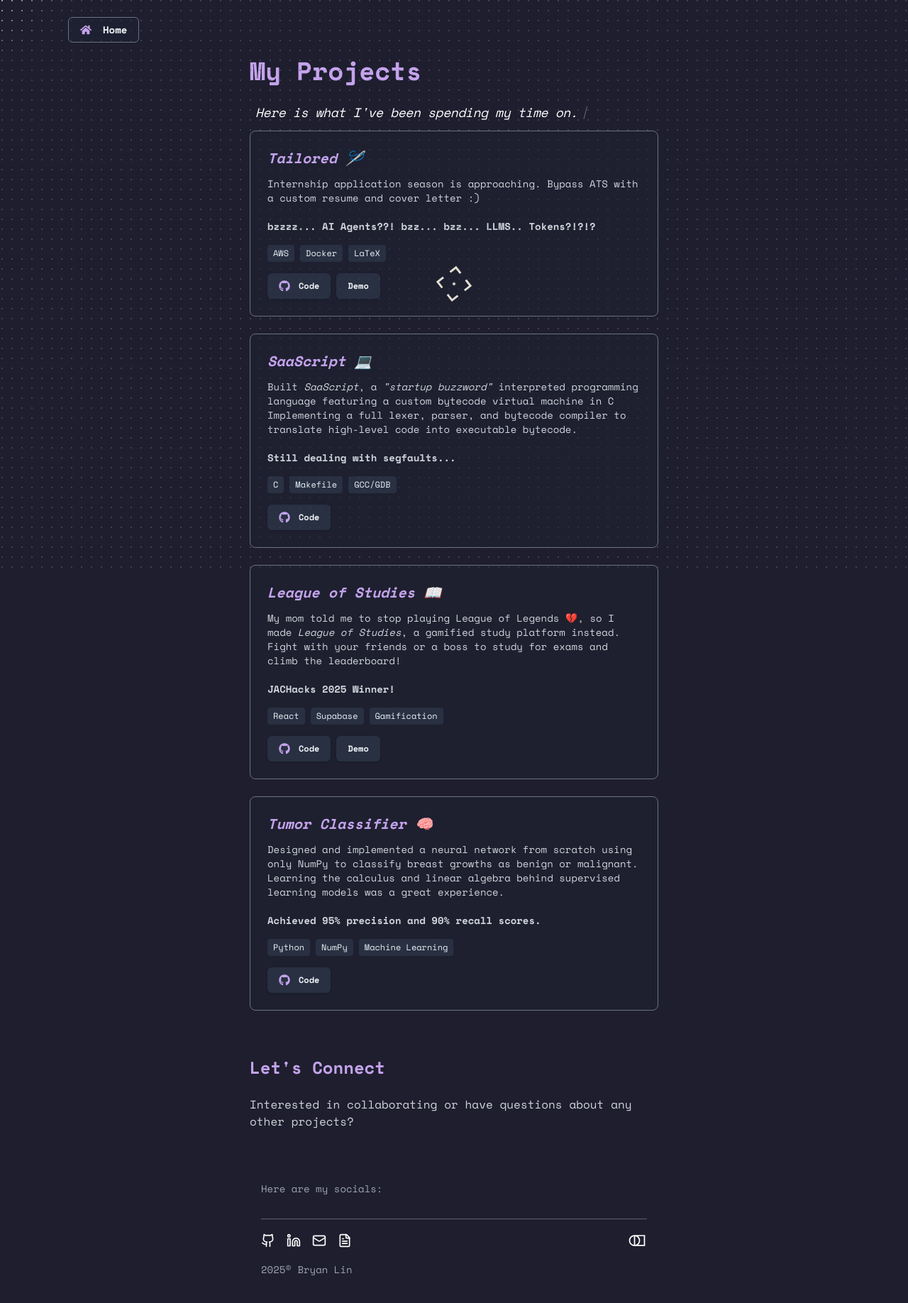
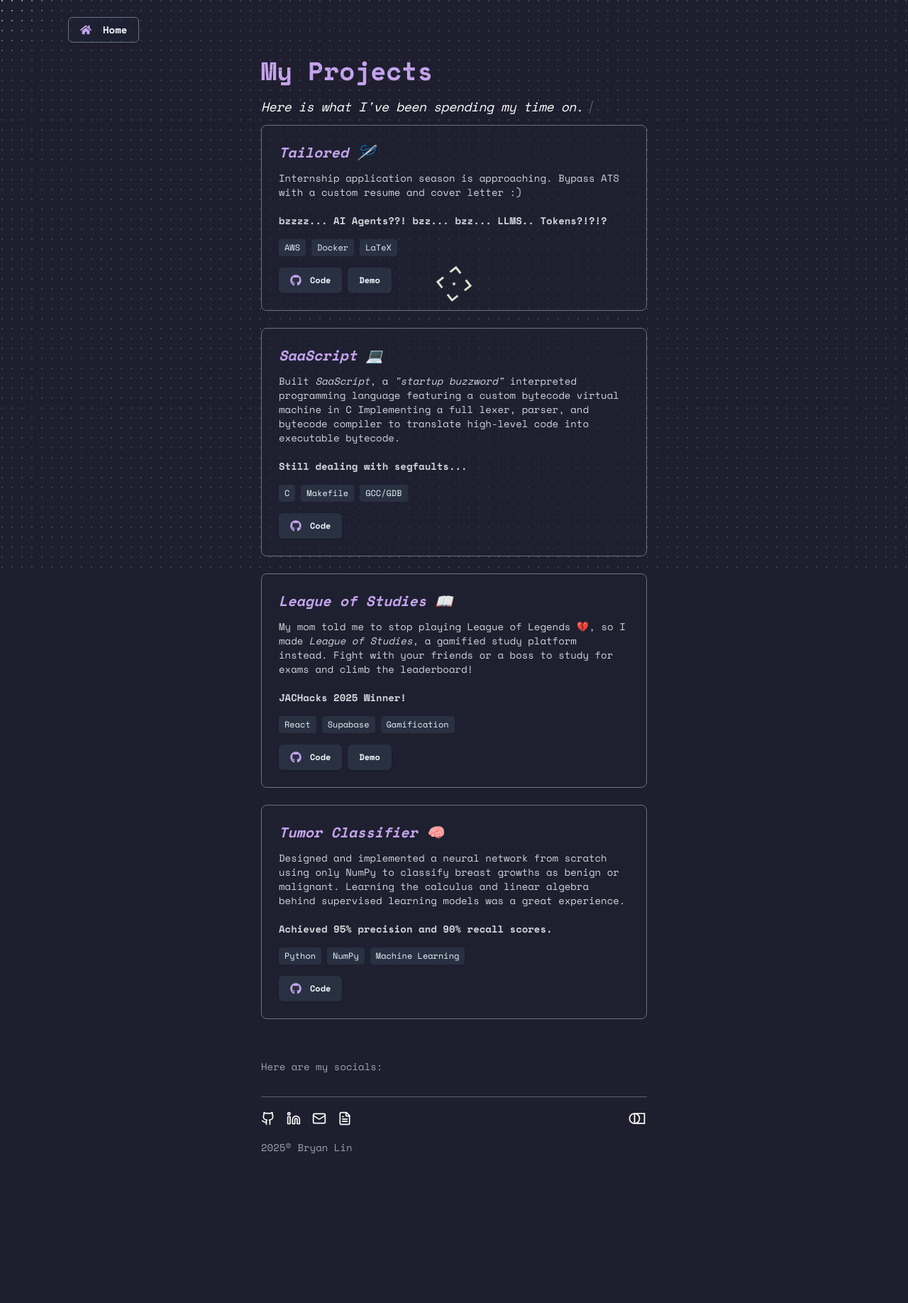
Before and after one commit to Blynkosaur/personal-portfolio-v2, a Next.js app: page /projects in a window 1280 px wide. Shown: the top 1836 px of the page at 71% size. After the commit the page ends 1691 px from the top, so only its background shows below. Built offline with nearby package versions, Linux system fonts and the light colour scheme.

Commit message:
fix: final touches

```diff
--- a/src/app/page.js
+++ b/src/app/page.js
@@ -53,7 +53,7 @@ export default function Home() {
         gap={12}
         baseColor="#6b4c93"
         activeColor="#ffffff"
-        style={{ opacity: 0.6, zIndex: -9999 }}
+        style={{ opacity: 0.6, zIndex: -999999 }}
       />
       <div className="hidden xl:block">
         <TargetCursor spinDuration={5} hideDefaultCursor={true} />
@@ -194,7 +194,7 @@ export default function Home() {
               }}
             >
               <div className="absolute left-2 top-[0.875rem] w-[8px] h-[8px] bg-white rotate-45 transform transition-all duration-300 group-hover:rotate-90 group-hover:scale-110"></div>
-              SWE{""}
+              SWE student @{""}
               <a
                 target="_blank"
                 rel="noopener noreferrer"
--- a/src/app/projects/page.js
+++ b/src/app/projects/page.js
@@ -53,7 +53,7 @@ export default function Projects() {
 
       {/* Home Button */}
       {/* Header */}
-      <div className="w-full max-w-xl mt-16 mx-auto text-left">
+      <div className="w-full max-w-xl mt-16 mx-auto px-4 text-left">
         <Button
           asChild
           variant="outline"
@@ -83,7 +83,7 @@ export default function Projects() {
         </Button>
 
         <h1
-          className="text-4xl font-bold mt-4 mb-6 text-left cursor-pointer  "
+          className="text-4xl font-bold mt-4 mb-4 text-left cursor-pointer  "
           style={{
             fontWeight: "700",
             color: "#c4a3ec",
@@ -93,7 +93,7 @@ export default function Projects() {
           My Projects
         </h1>
 
-        <p className="group   gap-4  relative  hover:font-bold transition-transform duration-200 text-gray-300 text-lg mb-2 pl-2 leading-7 text-left">
+        <p className="group   gap-4  relative  hover:font-bold transition-transform duration-200 text-gray-300 text-lg mb-2 leading-7 text-left">
           <span
             className="group-hover:font-bold  font-bold italic"
             style={{
@@ -122,7 +122,7 @@ export default function Projects() {
         </p>
       </div>
       {/* Projects Grid */}
-      <div className="w-full max-w-xl grid grid-cols-1  gap-6 mx-auto">
+      <div className="w-full max-w-xl grid grid-cols-1 gap-6 mx-auto px-4">
         {/* Project 1 */}
         {projects.map((project, index) => (
           <ProjectCard
@@ -137,24 +137,7 @@ export default function Projects() {
         ))}
       </div>
 
-      {/* Contact Section */}
-      <div className="w-full max-w-xl mt-16 mb-8 text-left">
-        <h2
-          className="text-2xl font-bold mb-6"
-          style={{
-            fontWeight: "700",
-            color: "#c4a3ec",
-            fontFamily: "var(--font-space-mono), 'Courier New', monospace",
-          }}
-        >
-          Let&apos;s Connect
-        </h2>
-        <p className="text-gray-300 mb-4">
-          Interested in collaborating or have questions about any other
-          projects?
-        </p>
-      </div>
-      <div className="w-full max-w-xl mx-auto px-4">
+      <div className="w-full max-w-xl mx-auto px-4 mt-8">
         <FooterBar
           links={[
             {
```
